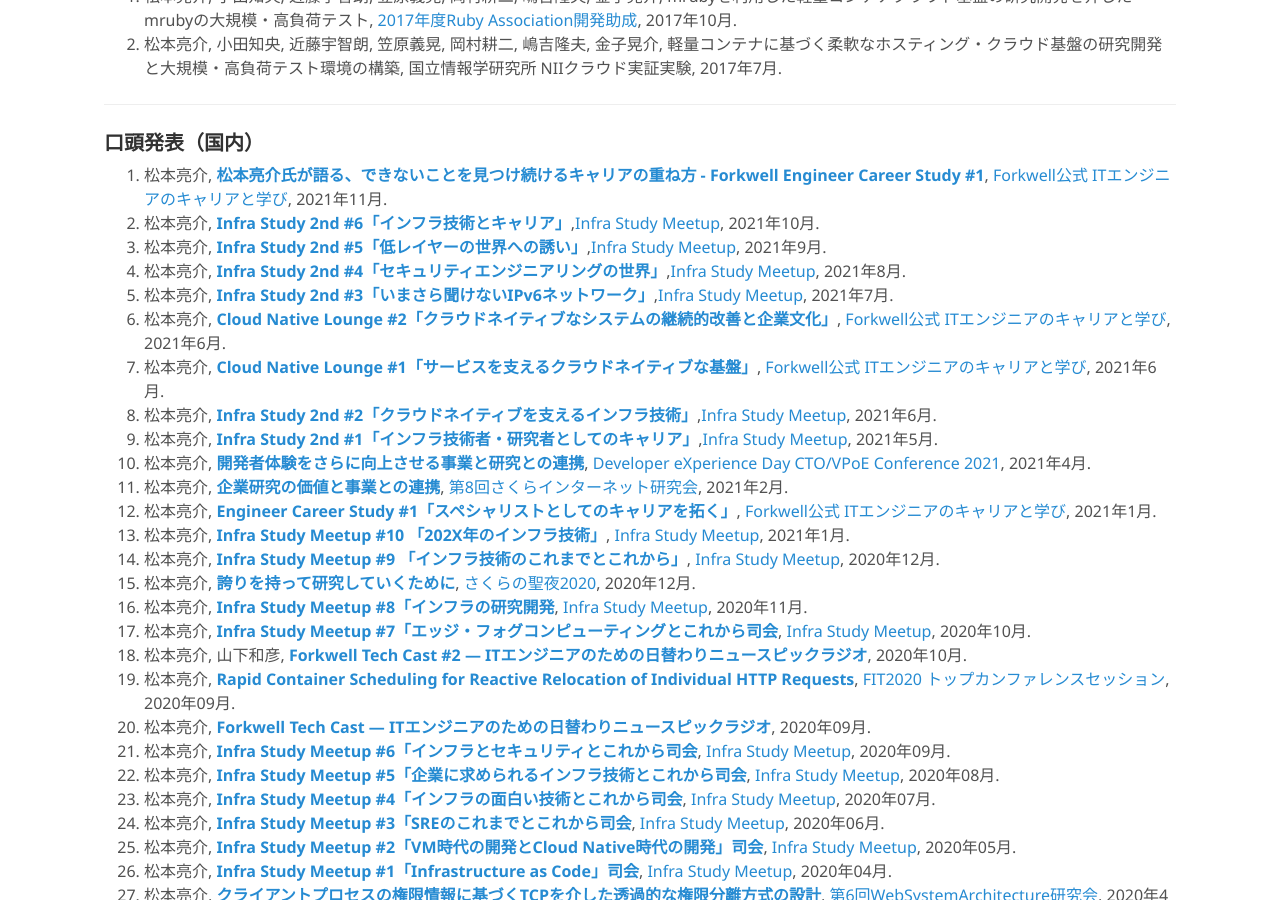
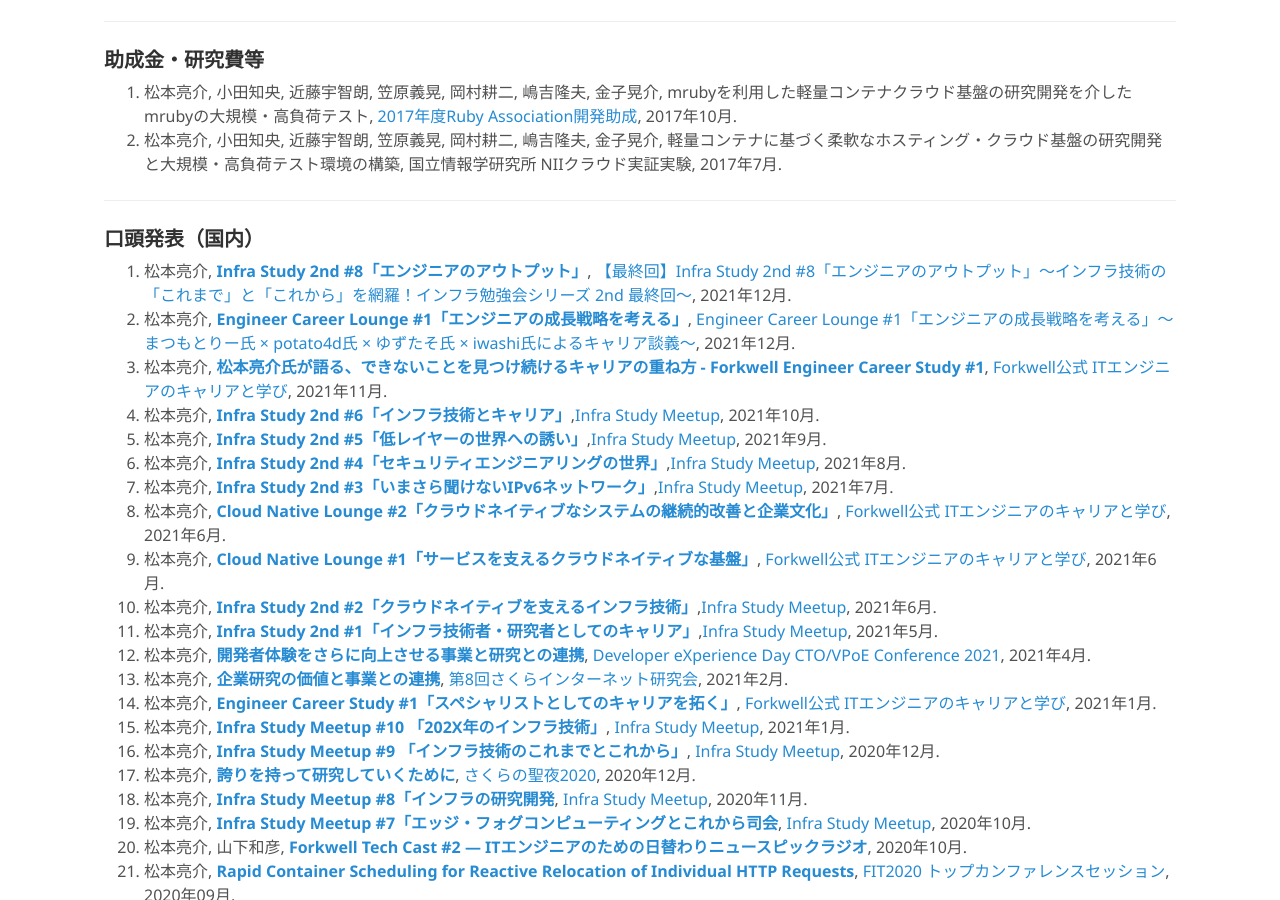
Before and after one commit to matsumotory/matsumotory, a Jekyll site: the page built from index.md, in a window 1280 px wide and 900 px high, scrolled down 9761 px. Built offline with Jekyll 4.4.1, drawn with Linux system fonts in a browser that asks for light colours; our own code applies the rules of GitHub Pages for plain Markdown files; some of the changed text lies outside the part shown.

Commit message:
Update profile

```diff
--- a/index.md
+++ b/index.md
@@ -143,6 +143,7 @@
 ***
 
 ### 論文誌論文（ジャーナル）
+1. Yuuki Tsubouchi, Masayoshi Furukawa, Ryosuke Matsumoto, **Low Overhead TCP/UDP Socket-based Tracing for Discovering Network Services Dependencies**, [Journal of Information Processing, Vol. 30](), 2022. (to appear)
 1. 鶴田博文, 松本亮介, **ユーザに変更を要求せずにシステム変化に追従可能なSSHプロキシサーバsshrの開発**, [会誌「情報処理」Vol.62 No.11 Nov. 2021「デジタルプラクティスコーナー」](https://www.ipsj.or.jp/dp/contents/publication/48/TR0204-06.html), 2021年10月.
 1. 松本亮介, 近藤宇智朗, 栗林健太郎, **招待論文: コンテナを利用した実行環境の変化に素早く適応できる恒常性を持つシステムアーキテクチャの設計と実装**, [会誌「情報処理」Vol.62 No.8 Aug. 2021 「デジタルプラクティスコーナー」](https://www.ipsj.or.jp/dp/contents/publication/47/S1203-S02.html), 2021年7月.
 1. 坪内佑樹, 脇坂朝人, 濱田健, 松木雅幸, 小林隆浩, 阿部博, 松本亮介, **HeteroTSDB: 異種分散KVS間の自動階層化による高性能な時系列データベース**, [情報処理学会論文誌, Vol.62, No.3](http://doi.org/10.20729/00210244), 2021年3月.
@@ -241,6 +242,7 @@
 
 ### 学会誌・商業誌・Webメディア等解説
 
+1. 松本亮介, **[大規模クラウド・Webホスティングサービスから学ぶ実践的なLinuxのセキュリティと仮想化技術 〜Vol.1 本連載のミッションとビジョン〜](https://colors.m-field.co.jp/security-lab-vol1-mission-and-vision/)**, エム・フィールドの色々な人・仕事・考え方を発信するメディア COLORS, 2021年12月.
 1. 松本亮介, **[Security LAB設立の背景セキュリティには翻訳が必要だ！](https://colors.m-field.co.jp/why-we-start-security-lab/)**, エム・フィールドの色々な人・仕事・考え方を発信するメディア COLORS, 2021年10月.
 1. 松本亮介, **[エンジニア・研究者が再びプロモデラーを目指す - 「好きなこと」を持続的な事業にするために考えたこと【寄稿：まつもとりー】](https://and-engineer.com/articles/YRHyTRAAACIAxac-)**, &アンドエンジニア, 2021年09月.
 1. 松本亮介, **[「革新的な情報通信技術でも、人間が使えなければ役に立たない」。ビジネスと研究を行き来する男のキャリア論](https://liiga.me/columns/754)**, 若手プロフェッショナルのキャリア支援ならLiiga, 2021年07月.
@@ -294,6 +296,8 @@
 
 ### 口頭発表（国内）
 
+1. 松本亮介, **[Infra Study 2nd #8「エンジニアのアウトプット」](https://www.youtube.com/watch?v=EHb7bY1h7wM)**, [【最終回】Infra Study 2nd #8「エンジニアのアウトプット」〜インフラ技術の「これまで」と「これから」を網羅！インフラ勉強会シリーズ 2nd 最終回〜](https://forkwell.connpass.com/event/231212/), 2021年12月.
+1. 松本亮介, **[Engineer Career Lounge #1「エンジニアの成長戦略を考える」](https://www.youtube.com/watch?v=3MjszDn76-I)**, [Engineer Career Lounge #1「エンジニアの成長戦略を考える」〜まつもとりー氏 × potato4d氏 × ゆずたそ氏 × iwashi氏によるキャリア談義〜](https://forkwell.connpass.com/event/231606/), 2021年12月.
 1. 松本亮介, **[松本亮介氏が語る、できないことを見つけ続けるキャリアの重ね方 - Forkwell Engineer Career Study #1](https://www.youtube.com/watch?v=M-LUvYCSEbA)**, [Forkwell公式 ITエンジニアのキャリアと学び](https://www.youtube.com/channel/UCWHQMR_g93ZcbJLLHBoEp3A), 2021年11月.
 1. 松本亮介, **[Infra Study 2nd #6「インフラ技術とキャリア」](https://www.youtube.com/watch?v=wC1itypcCZo&list=PLa7KKuU8Ysnv3cJJUMCeG8fECnhGYRvBo&index=1)**,[Infra Study Meetup](https://forkwell.connpass.com/), 2021年10月.
 1. 松本亮介, **[Infra Study 2nd #5「低レイヤーの世界への誘い」](https://www.youtube.com/watch?v=j-rAGNokNRU&list=PLa7KKuU8Ysnv3cJJUMCeG8fECnhGYRvBo&index=6)**,[Infra Study Meetup](https://forkwell.connpass.com/), 2021年9月.
```
Also changed, not shown: other parts of index.md (+1 -1 lines).
